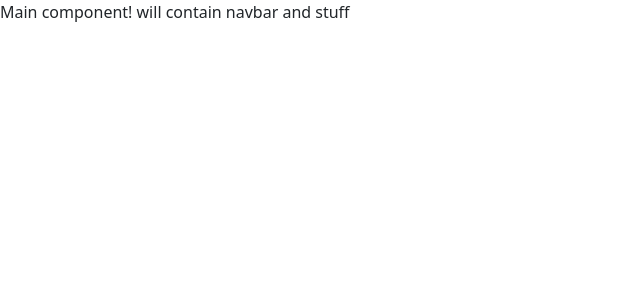
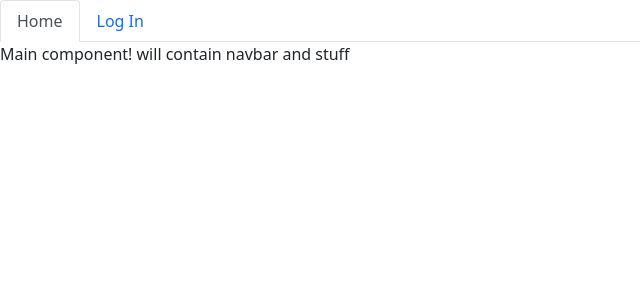
Before and after one commit to boujahamza/data-repository-frontend, an Angular app: page /home in a window 1280 px wide. Shown: the top 300 px of the page, without its empty margins (0-640 px from the left). Built offline with nearby package versions, Linux system fonts and the light colour scheme.

Commit message:
added basic navbar

```diff
--- a/src/app/main/main.component.html
+++ b/src/app/main/main.component.html
@@ -1 +1,10 @@
+<ul ngbNav #nav="ngbNav" class="nav-tabs">
+    <li ngbNavItem>
+        <a ngbNavLink routerLink="/home">Home</a>
+    </li>
+    <li ngbNavItem>
+        <a ngbNavLink routerLink="/login">Log In</a>
+    </li>
+</ul>
+<div [ngbNavOutlet]="nav"></div>
 Main component! will contain navbar and stuff
```
